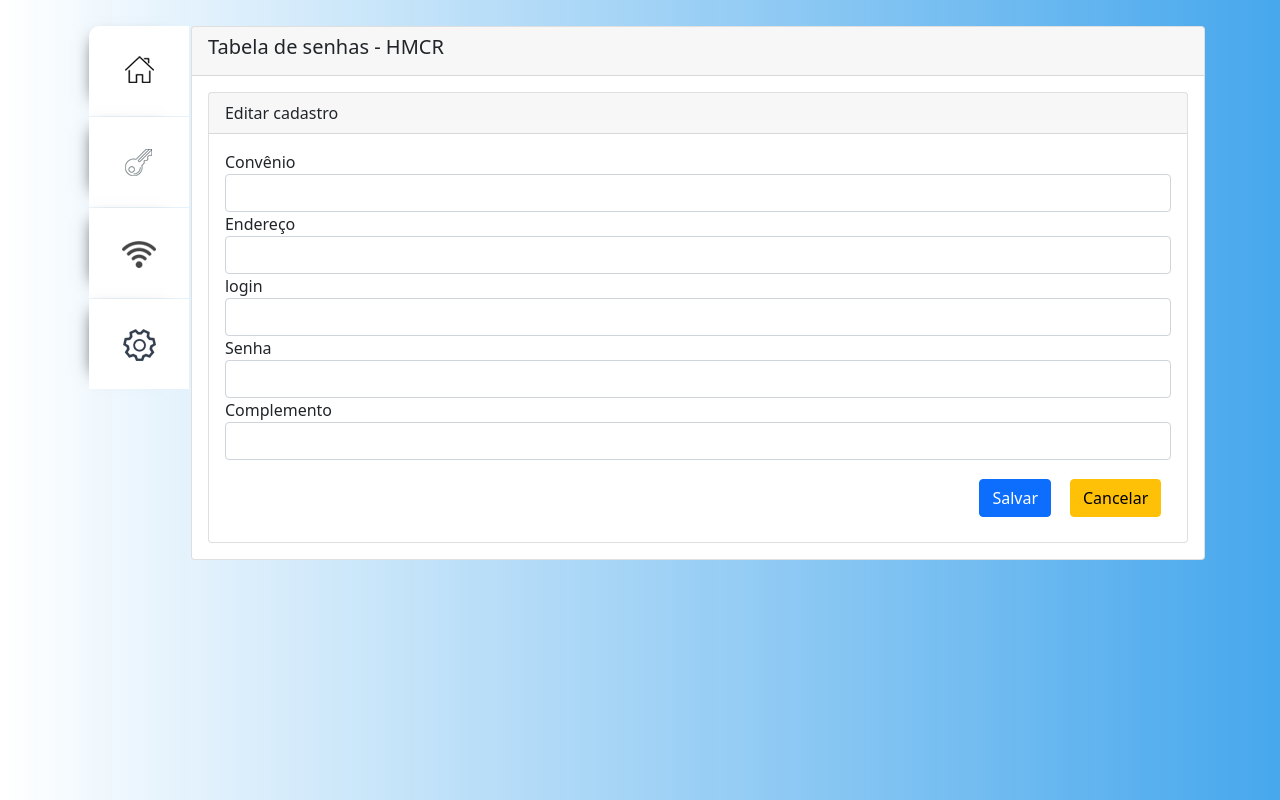
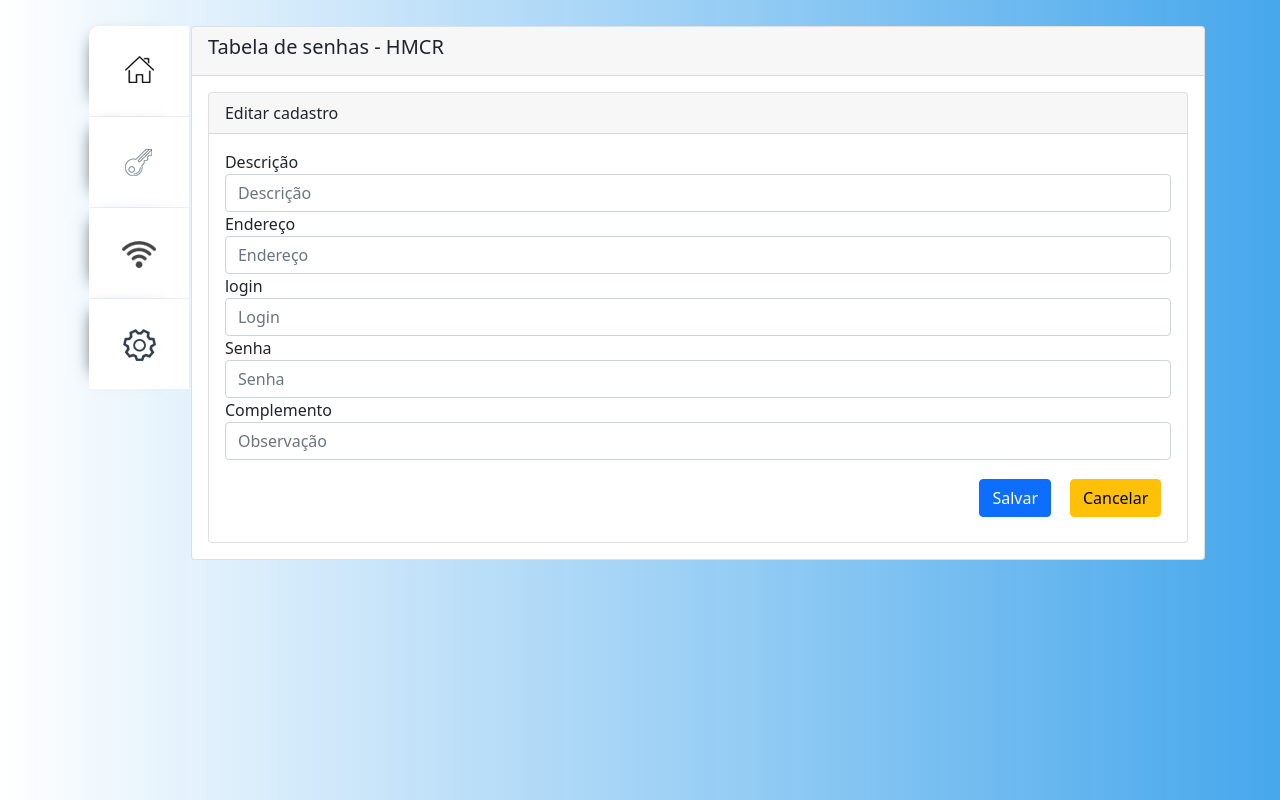
Before and after one commit to wesmnovaes/intranet-basica, an Angular app: page /nova-senha in a window 1280 px wide. Built offline with nearby package versions, Linux system fonts and the light colour scheme.

Commit message:
Criando lógica de negocio e formulario da página de nova senha

```diff
--- a/src/app/app.component.ts
+++ b/src/app/app.component.ts
@@ -1,5 +1,4 @@
 import { Component } from '@angular/core';
-
 
 @Component({
   selector: 'app-root',
@@ -7,16 +6,6 @@ import { Component } from '@angular/core';
   styleUrls: ['./app.component.css']
 })
 export class AppComponent {
-  msg = 'Seja bem-vindo ao servidor simpro!';
-  title = 'Servidor Simpro - HMCR';
 
-
-  ngOnInit(): void {
-    console.log('passei aqui')
-
-  }
-
-
-
-
+  ngOnInit(): void {}
 }
--- a/src/app/app.module.ts
+++ b/src/app/app.module.ts
@@ -7,6 +7,7 @@ import { SenhaComponent } from './senha/senha.component';
 import { CrudSenhasComponent } from './senha/crud-senhas/crud-senhas.component';
 import { HomeComponent } from './home/home.component';
 import { LoginComponent } from './login/login.component';
+import { ReactiveFormsModule } from '@angular/forms';
 
 @NgModule({
   declarations: [
@@ -18,7 +19,8 @@ import { LoginComponent } from './login/login.component';
   ],
   imports: [
     BrowserModule,
-    AppRoutingModule
+    AppRoutingModule,
+    ReactiveFormsModule
   ],
   providers: [],
   bootstrap: [AppComponent]
--- a/src/app/home/home.component.ts
+++ b/src/app/home/home.component.ts
@@ -5,9 +5,10 @@ import { Component, OnInit } from '@angular/core';
   templateUrl: './home.component.html',
   styleUrls: ['./home.component.css']
 })
+
 export class HomeComponent implements OnInit {
 
-  cards = [{titulo: 'Hey! Sou um título', foto: 'Essa é minha foto', conteudo: 'Eu sou o conteúdo dessa circular e estou pasando aqui para avisar que todos os funcionários receberão um aumento de 15% no salário e que mês que veem todos os funcionários poderão retirar um picolé diretamente do freezer da cantina! não perca sua chance de ganhar free diabetes!', data_criacao: '16/03/2022 16:42', autor: 'Maria Abadia'},
+cards = [{titulo: 'Hey! Sou um título', foto: 'Essa é minha foto', conteudo: 'Eu sou o conteúdo dessa circular e estou pasando aqui para avisar que todos os funcionários receberão um aumento de 15% no salário e que mês que veem todos os funcionários poderão retirar um picolé diretamente do freezer da cantina! não perca sua chance de ganhar free diabetes!', data_criacao: '16/03/2022 16:42', autor: 'Maria Abadia'},
           {titulo: 'Os avisos continuam', foto: 'Essa é minha foto', conteudo: 'Eu sou o conteúdo dessa circular e estou pasando aqui para avisar que todos os funcionários receberão um aumento de 15% no salário e que mês que veem todos os funcionários poderão retirar um picolé diretamente do freezer da cantina! não perca sua chance de ganhar free diabetes!', data_criacao: '16/03/2022 16:42', autor: 'Maria Abadia'},
           {titulo: 'Os avisos continuam', foto: 'Essa é minha foto', conteudo: 'Eu sou o conteúdo dessa circular e estou pasando aqui para avisar que todos os funcionários receberão um aumento de 15% no salário e que mês que veem todos os funcionários poderão retirar um picolé diretamente do freezer da cantina! não perca sua chance de ganhar free diabetes!', data_criacao: '16/03/2022 16:42', autor: 'Maria Abadia'}
 ]
@@ -18,7 +19,7 @@ avisos = [{titulo: 'Autorização: Mudança na Amil', autor: 'Maria Abadia', aut
 ]
 
 artigos = [{titulo: 'Agendando Exames de Ultrassom', autor: 'Wesley', autor_avatar: 'folder_yellow_icon.png'},
-           {titulo: 'Trocando cilíndro Impressora Brother', autor: 'Ana Clara', autor_avatar: 'folder_yellow_icon.png'},
+           {titulo: 'Trocando cilíndro Impressora Brother', autor: 'Kebler', autor_avatar: 'folder_yellow_icon.png'},
            {titulo: 'Autorização Orizon', autor: 'Marina', autor_avatar: 'folder_yellow_icon.png'},
 ]
 
--- a/src/app/senha/crud-senhas/crud-senhas.component.html
+++ b/src/app/senha/crud-senhas/crud-senhas.component.html
@@ -39,26 +39,26 @@
                         Editar cadastro
                         </div>
                         <div class="card-body">
-                            <form>
+                            <form [formGroup] = "formdata" (ngSubmit) = "onClickSubmit(formdata.value)">
                                 <div class="form-group">
-                                    <label for="descr">Convênio</label>
-                                    <input type="text" class="form-control" id="descr" placeholder="">
+                                    <label for="descr">Descrição</label>
+                                    <input type="text" class="form-control" placeholder="Descrição" id="descr" name="descr" formControlName="descr">
                                 </div>
                                 <div class="form-group">
                                     <label for="end">Endereço</label>
-                                    <input type="text" class="form-control" id="end" placeholder="">
+                                    <input type="text" class="form-control" placeholder="Endereço" id="end" formControlName="end" name="end">
                                 </div>
                                 <div class="form-group">
                                     <label for="login">login</label>
-                                    <input type="text" class="form-control" id="login" placeholder="">
+                                    <input type="text" class="form-control" placeholder="Login" id="login" formControlName="login" nome="login">
                                 </div>
                                 <div class="form-group">
                                     <label for="senha">Senha</label>
-                                    <input type="password" class="form-control" id="senha" placeholder="">
+                                    <input type="password" class="form-control" placeholder="Senha" id="senha" formControlName="senha" name="senha" >
                                 </div>
                                 <div class="form-group">
                                     <label for="obs">Complemento</label>
-                                    <input type="text" class="form-control" id="obs" placeholder="">
+                                    <input type="text" class="form-control" placeholder="Observação" id="obs" nome="obs" formControlName="obs">
                                 </div>
                                 <div class="row">
                                     <div class="col-12">
--- a/src/app/senha/crud-senhas/crud-senhas.component.ts
+++ b/src/app/senha/crud-senhas/crud-senhas.component.ts
@@ -1,4 +1,5 @@
 import { Component, OnInit } from '@angular/core';
+import { FormControl, FormGroup } from '@angular/forms';
 
 @Component({
   selector: 'app-crud-senhas',
@@ -7,9 +8,24 @@ import { Component, OnInit } from '@angular/core';
 })
 export class CrudSenhasComponent implements OnInit {
 
+  formdata;
+  formobs;
+
   constructor() { }
 
   ngOnInit(): void {
+
+    this.formdata = new FormGroup({
+      descr: new FormControl(),
+      end: new FormControl(),
+      login: new FormControl(),
+      senha: new FormControl(),
+      obs: new FormControl()
+    })
+  }
+
+  onClickSubmit(data){
+    this.formobs = data.obs
   }
 
 }
```
